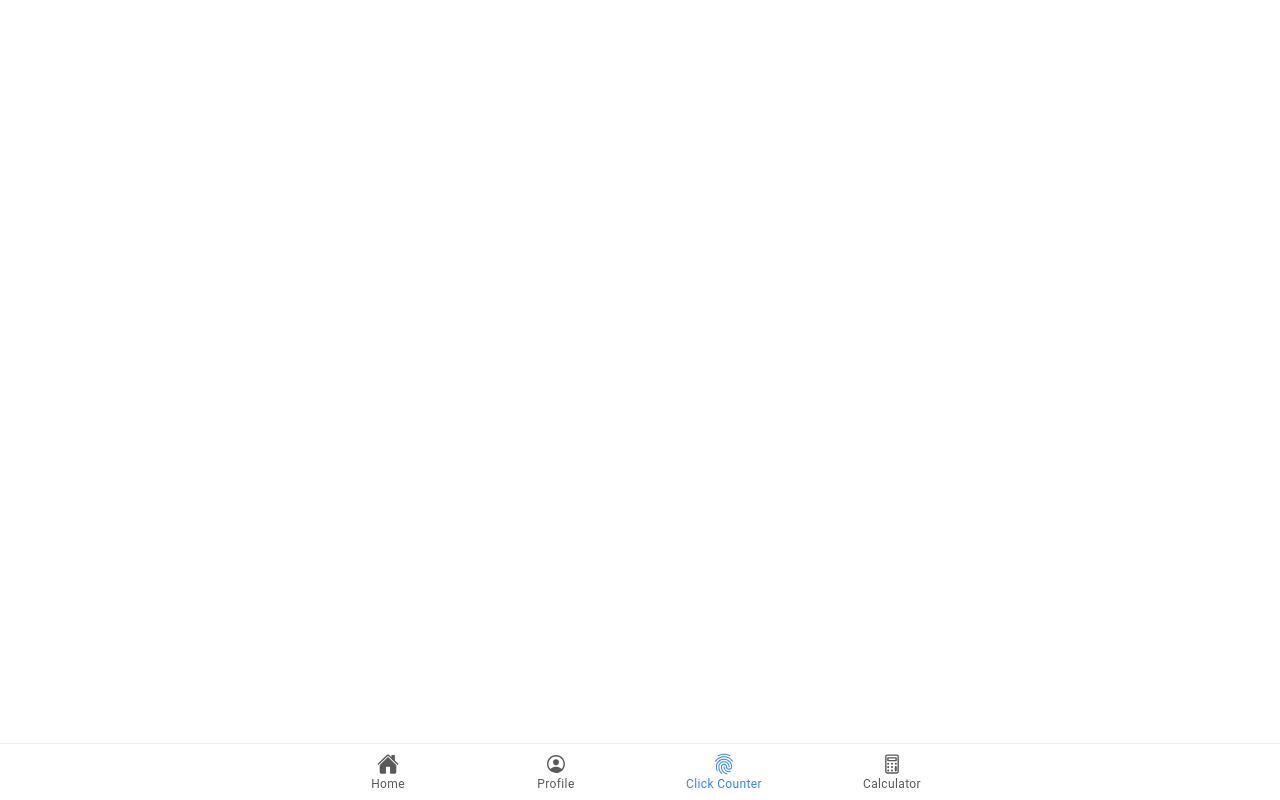
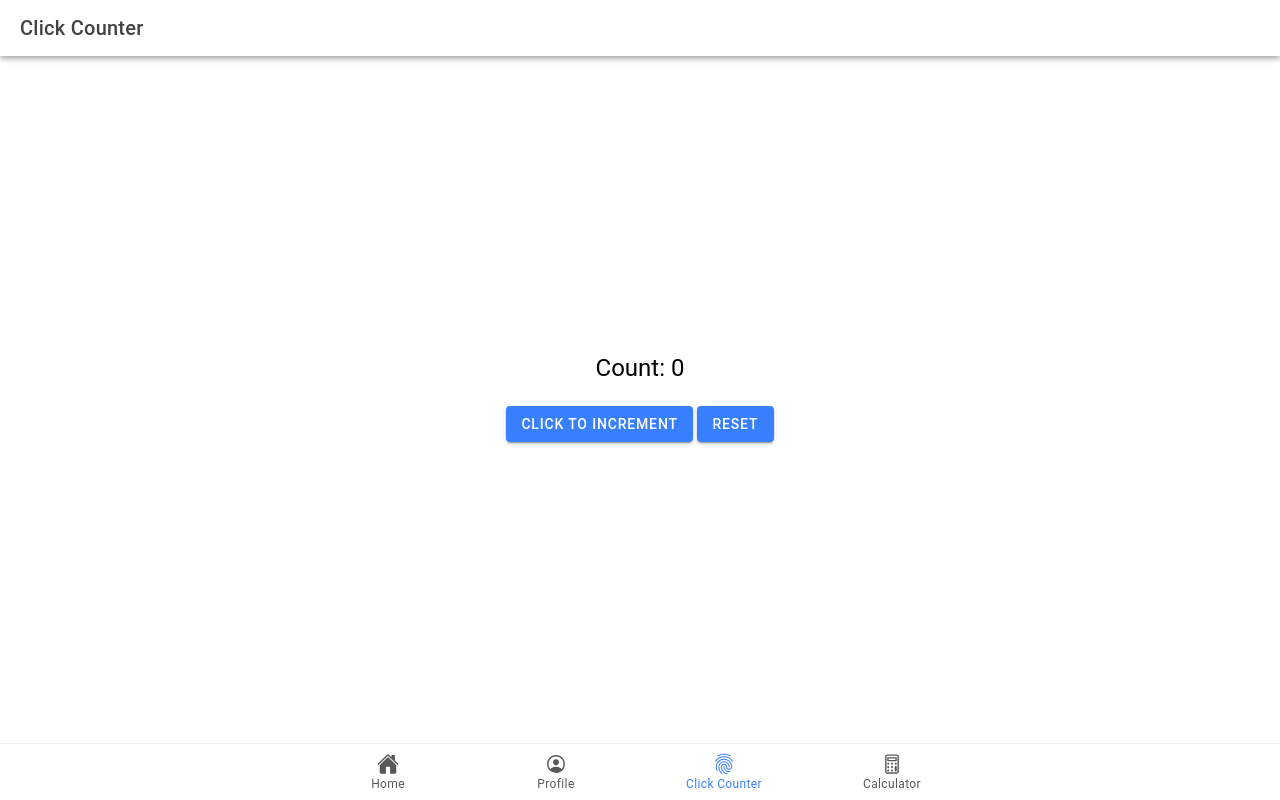
Before and after one commit to Cutiekuan/ion-t-obispo2, a React (Vite) app: page /tab2 in a window 1280 px wide. Built offline with nearby package versions, Linux system fonts and the light colour scheme.

Commit message:
added click counter content

```diff
--- a/src/pages/Tab2.tsx
+++ b/src/pages/Tab2.tsx
@@ -1,10 +1,39 @@
-import React from 'react';
+// Tab2.tsx
+
+import React, { useState } from 'react';
+import { IonContent, IonHeader, IonPage, IonTitle, IonToolbar, IonButton, IonLabel } from '@ionic/react';
+import './Tab2.css';
 
 const Tab2: React.FC = () => {
+  const [count, setCount] = useState(0);
+
+  const incrementCounter = () => {
+    setCount(count + 1);
+  };
+
+  const resetCounter = () => {
+    setCount(0);
+  };
+
   return (
-    <div>
-      {/* Content Goes Here */}
-    </div>
+    <IonPage>
+      <IonHeader>
+        <IonToolbar>
+          <IonTitle>Click Counter</IonTitle>
+        </IonToolbar>
+      </IonHeader>
+      <IonContent className="ion-padding">
+        <div className="container">
+          <div className="counter-container">
+            <IonLabel className="counter-label">Count: {count}</IonLabel>
+          </div>
+          <div className="button-container">
+            <IonButton onClick={incrementCounter}>Click to Increment</IonButton>
+            <IonButton onClick={resetCounter}>Reset</IonButton>
+          </div>
+        </div>
+      </IonContent>
+    </IonPage>
   );
 };
 
```
